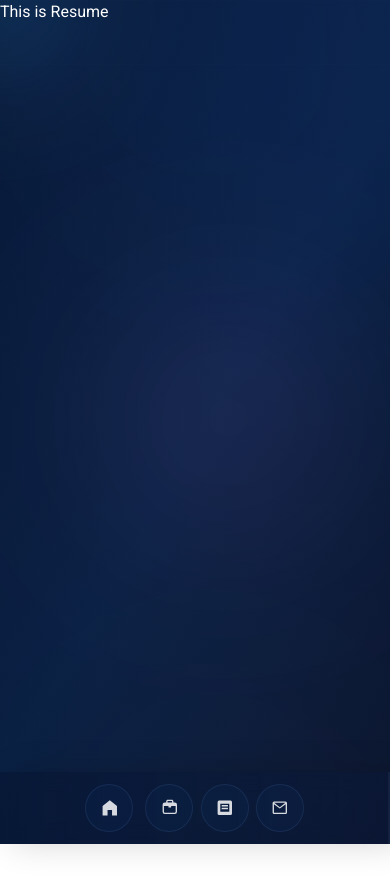
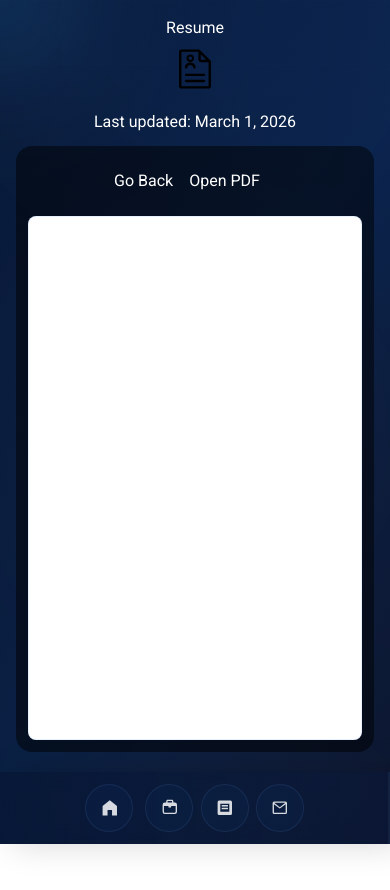
Before and after one commit to LegitAgent/portfolio-website, a React (Vite) app in the folder portfolio/: page /#/resume in a window 390 px wide. Shown: the top 890 px of the page. Built offline with nearby package versions, Linux system fonts and the light colour scheme.

Commit message:
made resume page

```diff
--- a/portfolio/src/App.css
+++ b/portfolio/src/App.css
@@ -10,7 +10,7 @@
   min-height: 100dvh;
 }
 
-@media (max-width: 850px) {
+@media (max-width: 1150px) {
   .app-shell {
     padding-bottom: 4.5rem;
   }
--- a/portfolio/src/components/Navbar/Navbar.css
+++ b/portfolio/src/components/Navbar/Navbar.css
@@ -62,7 +62,7 @@
   box-shadow: 0 10px 25px rgba(255, 255, 255, 0.12);
 }
 
-@media (max-width: 850px) {
+@media (max-width: 1150px) {
   .navbar {
     bottom: 0;
     right: 0;
--- a/portfolio/src/components/Navbar/Navbar.tsx
+++ b/portfolio/src/components/Navbar/Navbar.tsx
@@ -2,6 +2,7 @@ import './Navbar.css'
 import { Link } from 'react-router-dom'
 
 function Navbar() {
+
   return (
     <nav className="navbar" role="navigation">
       <Link className="navbar__iconLink" to="/" aria-label="Home">
--- /dev/null
+++ b/portfolio/src/imports/constants.ts
@@ -0,0 +1,3 @@
+export const RESUME_NAME = "/resume-03-01-2026.pdf"
+export const GITHUB_URL = "https://github.com/LegitAgent"
+export const LINKEDIN_URL = "https://www.linkedin.com/in/martin-darius-alba-836826294/"
--- /dev/null
+++ b/portfolio/src/imports/routing.ts
@@ -0,0 +1,3 @@
+export function redirect(link:string): void  {
+  window.open(link, '_blank')
+};
--- a/portfolio/src/index.css
+++ b/portfolio/src/index.css
@@ -24,3 +24,7 @@ body {
   margin: 0;
   font-family: 'Roboto';
 }
+
+button {
+  cursor: pointer;
+}
--- a/portfolio/src/pages/Home/Home.css
+++ b/portfolio/src/pages/Home/Home.css
@@ -148,6 +148,13 @@
   animation: fadeIn 1s ease-in-out forwards;
 }
 
+.resumeViewer {
+  width: min(50%, 600px);
+  margin-top: 40px;
+  padding: 10px;
+  background: black;
+}
+
 @property --angle {
   syntax: "<angle>";
   initial-value: 0deg;
@@ -187,7 +194,6 @@
 
   .nameTitle {
     text-align: left;
-    align-items: center;
   }
 
   .contactLinks {
--- a/portfolio/src/pages/Home/Home.tsx
+++ b/portfolio/src/pages/Home/Home.tsx
@@ -1,10 +1,12 @@
 import './Home.css'
+import { useNavigate } from 'react-router-dom';
+import { redirect } from '../../imports/routing';
+import { GITHUB_URL, LINKEDIN_URL } from '../../imports/constants';
+export { GITHUB_URL, LINKEDIN_URL } from '../../imports/constants'
 // import Tilty from 'react-tilty'
 
 function Home() {
-  const redirect = (link:string) => {
-    window.open(link, '_blank')
-  };
+  const navigate = useNavigate();
 
   return (
     <section className="hero">
@@ -38,19 +40,19 @@ function Home() {
 
           <div className="contactLinks">
             {/* must have arrow func for funcs with args in react */}
-            <button onClick={() => redirect("https://github.com/LegitAgent")} className="cursor-pointer buttonContact">
+            <button onClick={() => redirect(GITHUB_URL)} className=" buttonContact">
               <div className="contactLinkContent">
                 <img src="/github.svg" alt="GitHub" /> GitHub
               </div>
             </button>
 
-            <button onClick={() => redirect("https://www.linkedin.com/in/martin-darius-alba-836826294/")} className="cursor-pointer buttonContact">
+            <button onClick={() => redirect(LINKEDIN_URL)} className=" buttonContact">
               <div className="contactLinkContent">
                 <img src="/linkedin.svg" alt="GitHub" /> LinkedIn
               </div>
             </button>
 
-            <button onClick={() => redirect("https://www.w3schools.com/React/react_events.asp")} className="cursor-pointer buttonContact">
+            <button onClick={() => navigate("/contacts")} className=" buttonContact">
               <div className="contactLinkContent">
                 <img src="/email.svg" alt="GitHub" /> More contacts
               </div>
@@ -72,6 +74,10 @@ function Home() {
           Lorem ipsum dolor sit amet consectetur adipiscing elit. Quisque faucibus ex sapien vitae pellentesque sem placerat. In id cursus mi pretium tellus duis convallis. Tempus leo eu aenean sed diam urna tempor. Pulvinar vivamus fringilla lacus nec metus bibendum egestas. Iaculis massa nisl malesuada lacinia integer nunc posuere. Ut hendrerit semper vel class aptent taciti sociosqu. Ad litora torquent per conubia nostra inceptos himenaeos.
         </div>
       </div>
+
+      <button onClick={() => navigate("/resume")} className="resumeViewer ">
+        Lorem ipsum dolor sit amet consectetur adipiscing elit. Quisque faucibus ex sapien vitae pellentesque sem placerat. In id cursus mi pretium tellus duis convallis. Tempus leo eu aenean sed diam urna tempor. Pulvinar vivamus fringilla lacus nec metus bibendum egestas. Iaculis massa nisl malesuada lacinia integer nunc posuere. Ut hendrerit semper vel class aptent taciti sociosqu. Ad litora torquent per conubia nostra inceptos himenaeos.
+      </button>
     </section>
   )
 }
--- a/portfolio/src/pages/Home/Resume.css
+++ b/portfolio/src/pages/Home/Resume.css
@@ -1,5 +1,69 @@
 .resumeView {
   display: flex;
+  flex-direction: column;
   justify-content: center;
   align-items: center;
+  min-height: 100dvh;
+  padding: 2rem 1rem;
+  gap: 0.75rem;
 }
+
+.resumeFrame {
+  width: 100%;
+  height: clamp(420px, 72dvh, 900px);
+  border: 1px solid rgba(130, 180, 255, 0.18);
+  border-radius: 12px;
+  background: white;
+}
+
+.resumeBox {
+  display: flex;
+  flex-direction: column;
+  justify-content: flex-start;
+  align-items: center;
+  background-color: rgba(0, 0, 0, 0.5);
+  width: min(100%, 1000px);
+  min-height: 0;
+  border-radius: 25px;
+  padding: clamp(1rem, 3vw, 2rem);
+  gap: 20px;
+}
+
+.topContent {
+  width: 100%;
+  display: flex;
+  justify-content: space-between;
+}
+
+.openPDFButton {
+  padding: 0.7rem 1rem;
+  border-radius: 999px;
+}
+
+@media (max-width: 850px) {
+  .resumeView {
+    padding-bottom: 5.5rem;
+  }
+}
+
+@media (max-width: 640px) {
+  .resumeView {
+    justify-content: flex-start;
+    padding-top: 1rem;
+  }
+
+  .resumeFrame {
+    height: 62dvh;
+    border-radius: 8px;
+  }
+
+  .resumeBox {
+    border-radius: 16px;
+    padding: 0.75rem;
+    gap: 12px;
+  }
+
+  .topContent {
+    justify-content: center;
+  }
+}
--- a/portfolio/src/pages/Home/Resume.tsx
+++ b/portfolio/src/pages/Home/Resume.tsx
@@ -1,8 +1,37 @@
+import './Resume.css'
+import { redirect } from '../../imports/routing'
+import { RESUME_NAME } from '../../imports/constants'
+import { useNavigate } from 'react-router-dom'
+
 function Resume() {
+  const resume:string = `${RESUME_NAME}#zoom=80%&pagemode=none`
+  const navigate = useNavigate()
+
   return (
-  <main className="resumeView">
-    This is Resume
-  </main>
+    <section className="resumeView">
+      <div className="flex flex-row items-center gap-3">
+        <h1 className="text-5xl">Resume</h1>
+        <img src="/resume.svg" alt="Resume Image" className="w-15 h-15" />
+      </div>
+
+      <div className="update">
+        Last updated: March 1, 2026
+      </div>
+
+      <div className="resumeBox">
+        <div className="topContent">
+          <button onClick={() => navigate(-1)}>Go Back</button>
+          <button onClick={() => redirect(RESUME_NAME)}className="openPDFButton">Open PDF</button>
+        </div>
+        {/* if pass var in react, make sure val has {} */}
+        <iframe
+          className="resumeFrame"
+          src={resume}
+          title="Resume"
+          loading="lazy"
+        />
+      </div>
+    </section>
   )
 }
 
```
Also changed, not shown: portfolio/public/resume.svg (added), 1 other file (tests, documents, lock files or other folders).
